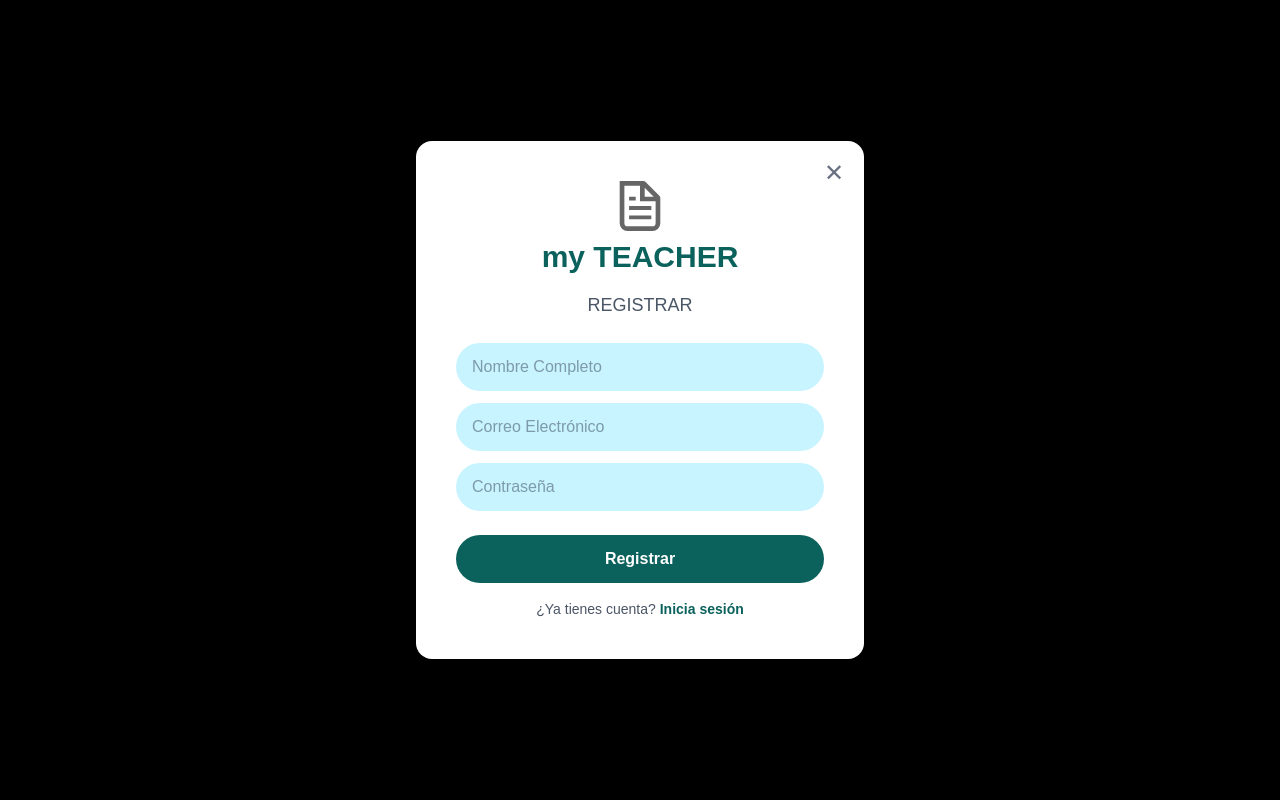
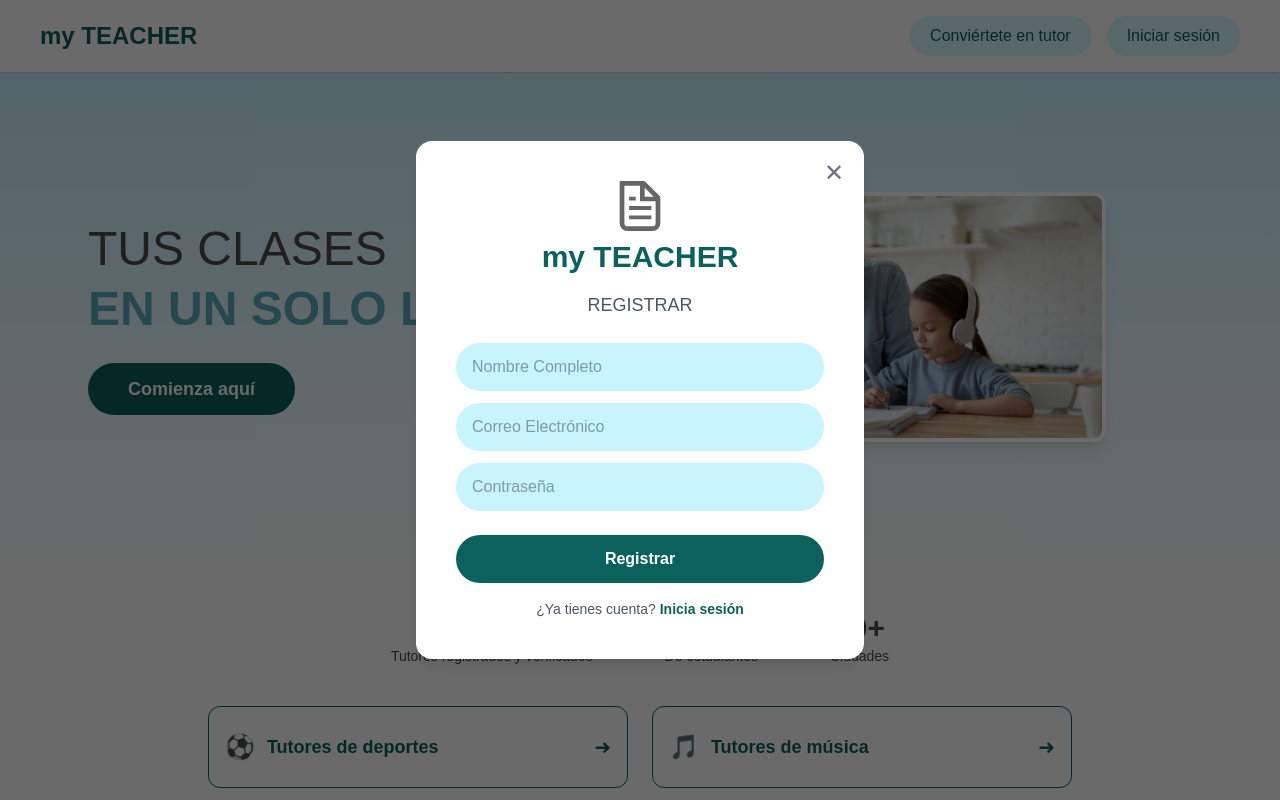
Before and after one commit to Diegdary/MyTeacher_Front, a Next.js app: page / in a window 1280 px wide. Both pictures are taken after a click on the button "Conviértete en tutor". Shown: the top 800 px of the page. Built offline with nearby package versions, Linux system fonts and the light colour scheme.

Commit message:
fixed modals styles

```diff
--- a/package.json
+++ b/package.json
@@ -10,6 +10,11 @@
   },
   "dependencies": {
     "@fontsource/poppins": "^5.2.7",
+    "@fortawesome/fontawesome-svg-core": "^7.1.0",
+    "@fortawesome/free-brands-svg-icons": "^7.1.0",
+    "@fortawesome/free-regular-svg-icons": "^7.1.0",
+    "@fortawesome/free-solid-svg-icons": "^7.1.0",
+    "@fortawesome/react-fontawesome": "^3.1.0",
     "next": "15.5.4",
     "react": "19.1.0",
     "react-dom": "19.1.0",
--- a/src/app/page.tsx
+++ b/src/app/page.tsx
@@ -1,15 +1,11 @@
 "use client";
 import React, { useState } from "react";
 import Image from "next/image";
-import {
-  FaFacebookF,
-  FaInstagram,
-  FaLinkedinIn,
-  FaTiktok,
-  FaXTwitter,
-} from "react-icons/fa6";
+import { FaFacebookF, FaInstagram, FaLinkedinIn, FaTiktok, FaXTwitter } from "react-icons/fa6";
 import { FaStar } from "react-icons/fa";
+import { faMagnifyingGlass } from "@fortawesome/free-solid-svg-icons";
 import "./globals.css";
+import { FontAwesomeIcon } from "@fortawesome/react-fontawesome";
 
 export default function HomePage() {
 const API_URL = "http://127.0.0.1:8000/api/auth";
@@ -225,7 +221,7 @@ const handleRegister = async () => {
             className="flex-grow px-6 py-3 bg-transparent outline-none text-[#0b615b] placeholder-[#64a7b3]"
           />
           <button className="bg-[#0b615b] text-white px-6 hover:bg-[#0a7f77] transition">
-            🔍
+            {<FontAwesomeIcon icon={faMagnifyingGlass}/>}
           </button>
         </div>
       </section>
@@ -329,7 +325,7 @@ const handleRegister = async () => {
 
       {/* MODAL LOGIN */}
       {showLogin && (
-        <div className="fixed inset-0 bg-black bg-opacity-40 flex justify-center items-center z-50 transition">
+        <div className="fixed inset-0 bg-[#00000095] flex justify-center items-center z-50 transition">
           <div className="bg-white rounded-2xl shadow-lg p-10 w-[90%] max-w-md relative text-center">
             <button
               onClick={() => setShowLogin(false)}
@@ -384,7 +380,7 @@ const handleRegister = async () => {
 
       {/* MODAL REGISTRO */}
 {showRegister && (
-  <div className="fixed inset-0 bg-black bg-opacity-40 flex justify-center items-center z-50 transition">
+  <div className="fixed inset-0 bg-[#00000095] flex justify-center items-center z-50 transition">
     <div className="bg-white rounded-2xl shadow-lg p-10 w-[90%] max-w-md relative text-center animate-fadeIn">
       {/* BOTÓN DE CIERRE */}
       <button
```
Also changed, not shown: 1 other file (tests, documents, lock files or other folders).
